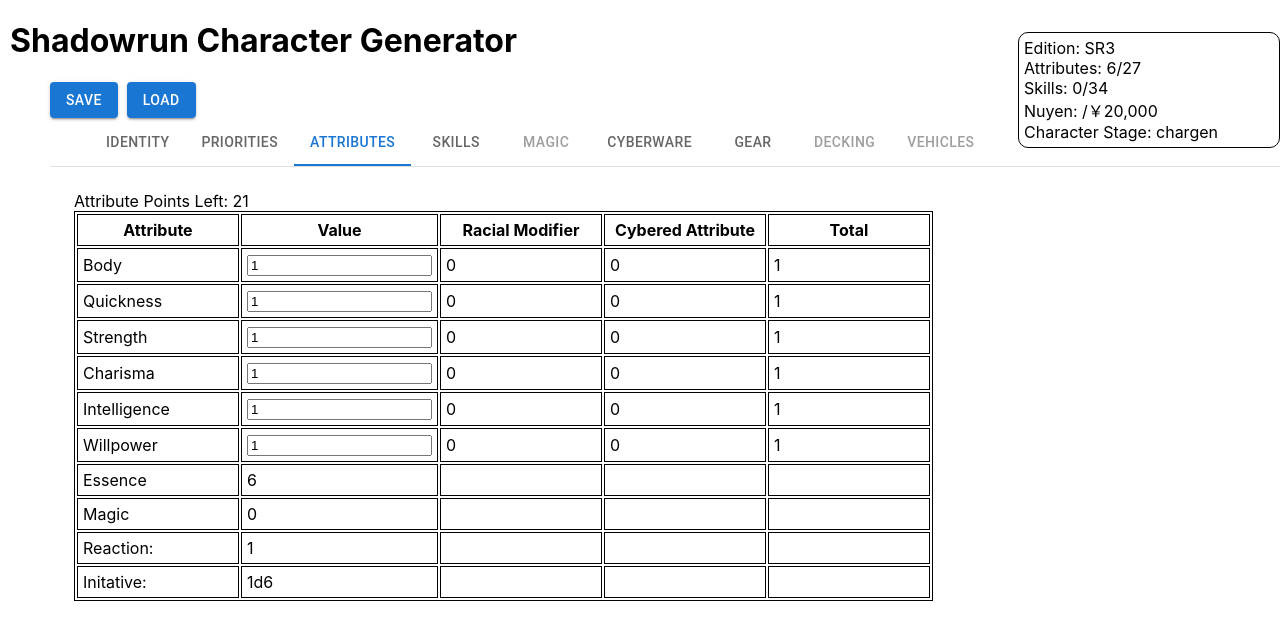
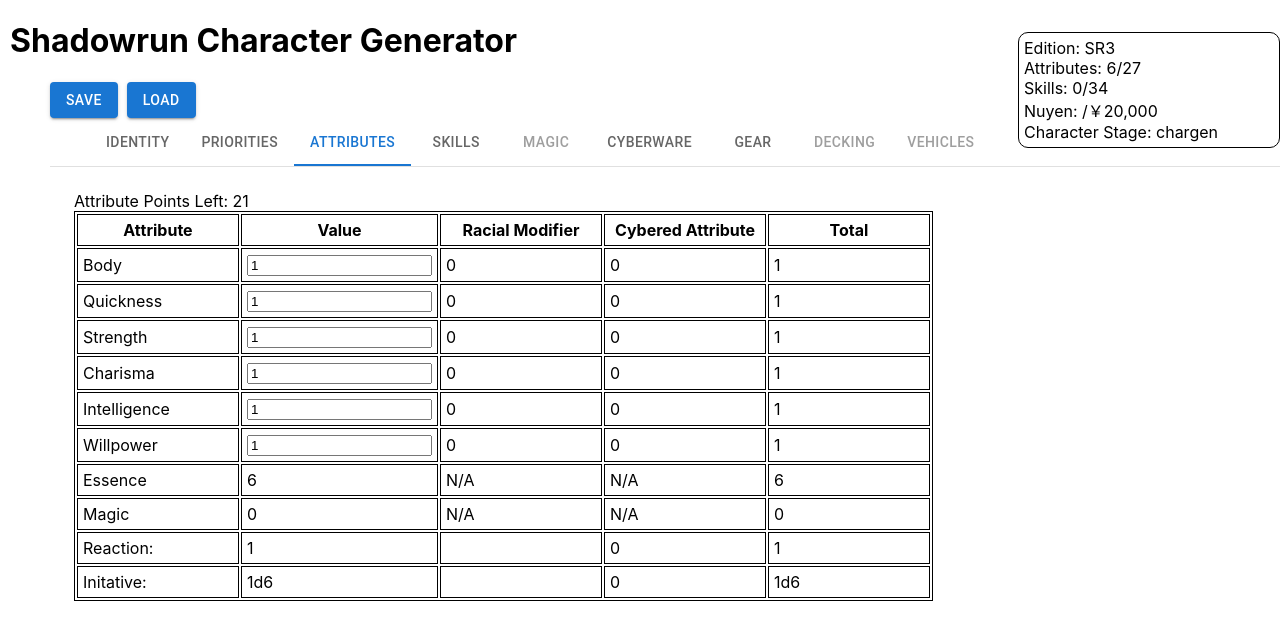
Before and after one commit to criticalfault/Shadowrun-Character-Generator, a React (Create React App) app: page / in a window 1280 px wide. Both pictures are taken after a click on the tab "ATTRIBUTES". Shown: the top 640 px of the page. Built offline with nearby package versions, Linux system fonts and the light colour scheme; the HTML template or start-up script is replaced by a standard one.

Commit message:
Fixed the cyberware calc problem. Now for Bioware

```diff
--- a/src/components/AttributesPanel.js
+++ b/src/components/AttributesPanel.js
@@ -116,30 +116,30 @@
                     <tr>
                         <td>Essence</td>
                         <td>{Essence}</td>
-                        <td></td>
-                        <td></td>
-                        <td></td>
+                        <td>N/A</td>
+                        <td>N/A</td>
+                        <td>{Essence}</td>
                     </tr>
                     <tr>
                         <td>Magic</td>
                         <td>{Magic}</td>
-                        <td></td>
-                        <td></td>
-                        <td></td>
+                        <td>N/A</td>
+                        <td>N/A</td>
+                        <td>{Magic}</td>
                     </tr>
                     <tr>
                         <td>Reaction:</td>
                         <td>{Math.floor((parseInt(Quickness)+parseInt(Intelligence))/2)}</td>
-                        <td></td>
-                        <td></td>
-                        <td></td>
+                        <td>{props.currentCharacter.raceBonuses['Reaction']}</td>
+                        <td>{parseInt(props.currentCharacter.cyberAttributeBonuses['Reaction'])}</td>
+                        <td>{Math.floor((parseInt(Quickness)+parseInt(Intelligence))/2)+parseInt(props.currentCharacter.cyberAttributeBonuses['Reaction'])}</td>
                     </tr>
                     <tr>
                         <td>Initative:</td>
                         <td>{Initative}d6</td>
-                        <td></td>
-                        <td></td>
-                        <td></td>
+                        <td>{props.currentCharacter.raceBonuses['Initative']}</td>
+                        <td>{parseInt(props.currentCharacter.cyberAttributeBonuses['Initative'])}</td>
+                        <td>{parseInt(Initative)+parseInt(props.currentCharacter.cyberAttributeBonuses['Initative'])}d6</td>
                     </tr>
                 </tbody>
             </table>
--- a/src/components/CyberwarePanel.js
+++ b/src/components/CyberwarePanel.js
@@ -96,6 +96,57 @@
   const handleBiowareCategoryChange = (event) => {
       setBiowareSelectedCategory(event.target.value);
   }
+  const convertModsToAttributes = (mods) => {
+    const ModToAttributes ={
+        'BOD':'Body',
+        'STR':'Strength',
+        'QCK':'Quickness',
+        'INT':'Intelligence',
+        'CHA':'Charisma',
+        'WIL':'Willpower',
+        'RCT':'Reaction',
+        'INI':"Initative",
+        'IMP':'Impact',
+        'BAL':'Ballastic',
+        'TASK':'Task Pool',
+        'HAC':'Hacking Pool',
+        'VNI':'Vehicle Initative',
+        'VCT':'Vehicle Control Reaction',
+        'VCR':'Vehicle Control Rig Level'
+    }
+
+    return mods.map(mod => {
+        const matches = mod.match(/([+-])(\d)([A-Z]\w+)/);
+        if (matches) {
+            const [, sign, amount, modPart] = matches;
+            const attribute = ModToAttributes[modPart] || modPart;
+            const value = sign === '-' ? parseInt(amount)*-1 : parseInt(amount);
+            return { [attribute]: value };
+        }
+        return null;
+    }).filter(mod => mod !== null);
+}
+
+const handleCyberOrBioChange = (event) => {
+  let cyberAttributeBonuses = {'Body':0,'Quickness':0,'Strength':0,'Charisma':0,'Willpower':0,'Intelligence':0,'Reaction':0,'Initative':0};
+  let cyberModsTotals = [];
+  selectedCyberware.forEach(function(cyber){
+    if(cyber.Mods !== ''){
+      cyberModsTotals.push(cyber.Mods)
+    }
+  });
+  cyberModsTotals.forEach(function(mod){
+    let AttributesToMod = convertModsToAttributes(mod.split(','));
+    for(let i=0; i<AttributesToMod.length; i++){
+        if(!cyberAttributeBonuses.hasOwnProperty(Object.keys(AttributesToMod[i])[0])){
+            cyberAttributeBonuses[Object.keys(AttributesToMod[i])[0]] = 0;
+        }
+        cyberAttributeBonuses[Object.keys(AttributesToMod[i])[0]] += parseInt(Object.values(AttributesToMod[i])[0]);
+      }
+  });
+  props.onChangeCyberAttributes(cyberAttributeBonuses);
+}
+
   const handleBiowareChange = (event) => {
       const TempCyber = BiowareData[BiowareSelectedCategory][event.target.value];
       setNewBioware(TempCyber);
@@ -130,6 +181,7 @@
     setEssencePointsSpent(CalcEssenceSpent());
     setBodyIndex(CalcBioIndexSpent());
     setTotalCyberwareCost(CalcTotalNuyenSpent());
+    handleCyberOrBioChange();
   },[selectedCyberware,SelectedBioware]);
 
 
@@ -163,7 +215,7 @@
             value={NewCyberwareIndex}
             onChange={handleCyberwareChange}>
             {CyberwareData[SelectedCyberwareCategory].map( (cyber, index) => (
-            <MenuItem selected={NewCyberwareIndex == index} key={index} value={index}>{cyber.Name} - Essence Cost: {cyber.EssCost}</MenuItem>
+            <MenuItem selected={NewCyberwareIndex === index} key={index} value={index}>{cyber.Name} - Essence Cost: {cyber.EssCost}</MenuItem>
             ))}
         </Select>
         </FormControl>
@@ -242,7 +294,7 @@
         value={NewBiowareIndex}
         onChange={handleBiowareChange}>
         {BiowareData[BiowareSelectedCategory].map( (cyber, index) => (
-        <MenuItem selected={NewBiowareIndex == index} key={index} value={index}>{cyber.Name} - BioIndex Cost: {cyber.BioIndex}</MenuItem>
+        <MenuItem selected={NewBiowareIndex === index} key={index} value={index}>{cyber.Name} - BioIndex Cost: {cyber.BioIndex}</MenuItem>
         ))}
     </Select>
     </FormControl>
--- a/src/components/Dashboard.js
+++ b/src/components/Dashboard.js
@@ -102,45 +102,11 @@
         }));
     };
 
-    const convertModsToAttributes = (mods) => {
-        const ModToAttributes ={
-            'BOD':'Body',
-            'STR':'Strength',
-            'QCK':'Quickness',
-            'INT':'Intelligence',
-            'CHA':'Charisma',
-            'WIL':'Willpower',
-            'RCT':'Reaction',
-            'INI':"Initative",
-            'IMP':'Impact',
-            'BAL':'Ballastic',
-            'TASK':'Task Pool',
-            'HAC':'Hacking Pool',
-            'VNI':'Vehicle Initative',
-            'VCT':'Vehicle Control Reaction',
-            'VCR':'Vehicle Control Rig Level'
-        }
-
-        return mods.map(mod => {
-            const matches = mod.match(/([\+\-]\d)([A-Z]\w+)/);
-            if (matches) {
-                const [, sign, modPart] = matches;
-                const attribute = ModToAttributes[modPart] || modPart;
-                const value = sign === '-' ? -1 : 1;
-                return { [attribute]: value };
-            }
-            return null;
-        }).filter(mod => mod !== null);
-    }
-
     React.useEffect(() => {
         let tempCashSpent = 0;
-        let cyberModsTotals = [];
+
         Character.cyberware.forEach(function(cyber){
             tempCashSpent+=cyber.Cost;
-            if(cyber.Mods !== ''){
-                cyberModsTotals.push(cyber.Mods)
-            }
         });
 
         Character.bioware.forEach(function(bio){
@@ -150,20 +116,6 @@
         Character.gear.forEach(function(gear){
             tempCashSpent+=gear.Cost;
         });
-
-        let cyberAttributeBonuses = {'Body':0,'Quickness':0,'Strength':0,'Charisma':0,'Willpower':0,'Intelligence':0,'Reaction':0,'Initative':0};
-
-        cyberModsTotals.forEach(function(mod){
-            let AttributesToMod = convertModsToAttributes(mod.split(','));
-            console.log(AttributesToMod);
-            for(let i=0; i<AttributesToMod.length; i++){
-                if(!cyberAttributeBonuses.hasOwnProperty(AttributesToMod[i])){
-                    cyberAttributeBonuses[Object.keys(AttributesToMod[i])[0]] = 0;
-                }
-                cyberAttributeBonuses[Object.keys(AttributesToMod[i])[0]] += parseInt(AttributesToMod[i]);
-            }
-        });
-        console.log(cyberAttributeBonuses);
         //Do the Vehicle Cost Calc
         console.log(Character);
     },[Character])
@@ -278,6 +230,13 @@
         })
     }
 
+    const handleCyberAttributeUpdates = (cyberAttributeBonuses) => {
+        setCharacter((prevCharacter) => ({
+            ...prevCharacter,
+            cyberAttributeBonuses:cyberAttributeBonuses
+        }));
+    }
+
     const SkillsPanelRender = (ed) => {
         if(ed === 'SR3'){
             return ( <SR3SkillsPanel    characterSkills={Character.skills}
@@ -379,7 +338,9 @@
                     onChangeCash={(cash) => setCharacter({ ...Character, cash:cash})}
                     onChangeCyberware={(cyberware) => setCharacter({ ...Character, cyberware:cyberware})}
                     onChangeBioware={(bioware) => setCharacter({ ...Character, bioware: bioware})}
-                    onChangeEssence={handleEssenceChange}/>
+                    onChangeEssence={handleEssenceChange}
+                    onChangeCyberAttributes={handleCyberAttributeUpdates}
+                    />
             </CustomTabPanel>
             <CustomTabPanel value={value} index={6}>
                 <GearPanel
```
